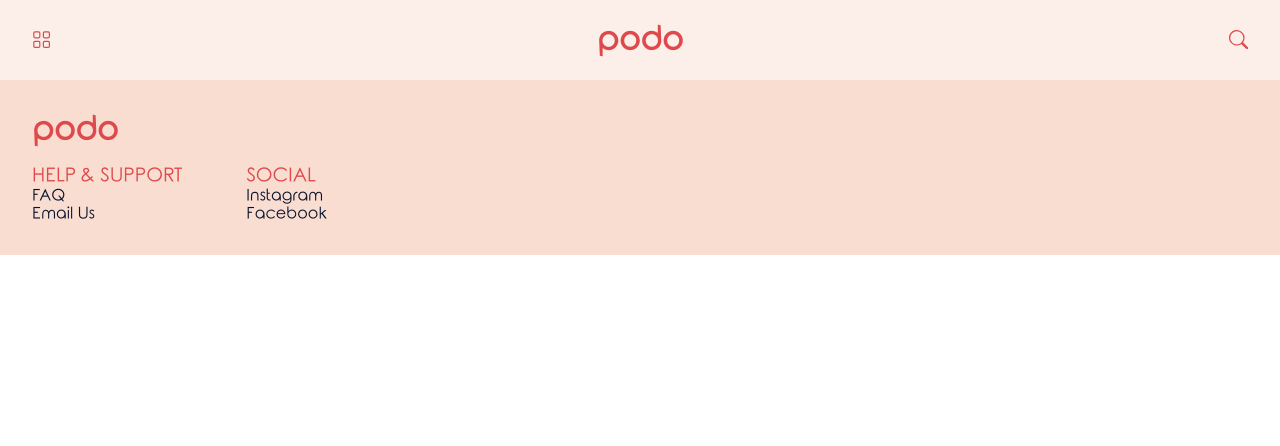
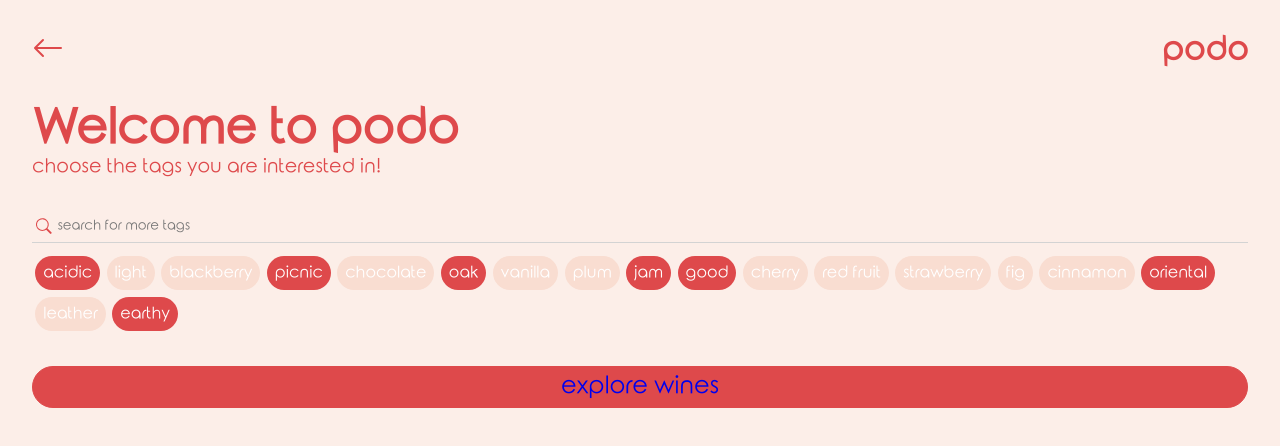
Before and after one commit to TREEANA/CSE416, a React (Create React App) app: page /detail in a window 1280 px wide. Shown: the top 446 px of the page. Built offline with nearby package versions, Linux system fonts and the light colour scheme; some icons are missing.

Commit message:
made RegisterTag page after Register, and working on combining those two

```diff
--- a/src/App.js
+++ b/src/App.js
@@ -29,6 +29,13 @@ const App = () => {
     setRegisterModalStatus(!registerModalStatus);
     console.log("register modal toggled , now is :", registerModalStatus);
   }
+
+  const [registerTagModalStatus, setRegisterTagModalStatus] = useState(false);
+  const toggleRegisterTagModal = () =>{
+    setRegisterTagModalStatus(!registerTagModalStatus);
+    console.log("register tag modal toggled, now is ; ", registerTagModalStatus);
+  }
+
 
   const [searchBarStatus, setSearchBarStatus] = useState(false);
   const toggleSearchBar = () => {
@@ -68,6 +75,7 @@ const App = () => {
         toggleSidebar={toggleSidebar}
         toggleLoginModal={toggleLoginModal}
         toggleRegisterModal = {toggleRegisterModal}
+        toggleRegisterTagModal = {toggleRegisterTagModal}
         userstatus={userstatus}
         filterpage = {filterpage}
         togglefilterpage = {togglefilterpage}
@@ -79,6 +87,8 @@ const App = () => {
         toggleLoginModal={toggleLoginModal}
         toggleRegisterModal = {toggleRegisterModal}
         registerModalStatus = {registerModalStatus}
+        toggleRegisterTagModal = {toggleRegisterTagModal}
+        registerTagModalStatus = {registerTagModalStatus}
       ></Login>
       <Search
         toggleSearchBar={toggleSearchBar}
--- a/src/components/Detail/Detail.js
+++ b/src/components/Detail/Detail.js
@@ -5,6 +5,7 @@ import Review from "../Review/Review";
 // import Filter from "../Filter/Filter";
 // import Sort from "../Sort/Sort";
 import Register from "../Register/Register";
+import RegisterTag from "../RegisterTag/RegisterTag";
 
 const Detail = ({userstatus }) => {
 
@@ -14,6 +15,7 @@ const Detail = ({userstatus }) => {
       <div className = "detail">
         {/* <Filter filterpage = {filterpage} togglefilterpage = {togglefilterpage}/> */}
         {/* <Sort/> */}
+        <RegisterTag/>
       </div>
 
       {/* <div className="detail">
--- a/src/components/Login/Login.js
+++ b/src/components/Login/Login.js
@@ -4,7 +4,7 @@ import { Link } from "react-router-dom";
 import "./Login.css";
 import Register from "../Register/Register";
 
-const Login = ({ loginModalStatus, toggleLoginModal, toggleRegisterModal, registerModalStatus }) => {
+const Login = ({ loginModalStatus, toggleLoginModal, toggleRegisterModal, registerModalStatus,registerTagModalStatus, toggleRegisterTagModal }) => {
   return (
     <>
       <div className={loginModalStatus ? "login login--inactive" : "login"}>
@@ -27,7 +27,7 @@ const Login = ({ loginModalStatus, toggleLoginModal, toggleRegisterModal, regist
           <Link to="/">login</Link>
         </div>
         <div className="login__register" onClick = {toggleRegisterModal}>register</div>
-        {registerModalStatus && <Register toggleRegisterModal = {toggleRegisterModal} registerModalStatus = {registerModalStatus}/>}
+        {registerModalStatus && <Register toggleRegisterModal = {toggleRegisterModal} registerModalStatus = {registerModalStatus} registerTagModalStatus = {registerTagModalStatus} toggleRegisterTagModal = {toggleRegisterTagModal}/>}
         <div className="login__sns">
           <div className="login__sns-msg">login with SNS</div>
           <div className="login__sns-cont">
--- a/src/components/Register/Register.js
+++ b/src/components/Register/Register.js
@@ -2,8 +2,9 @@ import React, {useState} from "react";
 import "./Register.css";
 import { BsArrowLeft } from "react-icons/bs";
 import { Link } from "react-router-dom";
+import RegisterTag from "../RegisterTag/RegisterTag";
 
-const Register = ({toggleRegisterModal, registerModalStatus}) => {
+const Register = ({toggleRegisterModal, registerModalStatus, registerTagModalStatus, toggleRegisterTagModal}) => {
   return (
     <>
         <div className = "register">
@@ -16,7 +17,7 @@ const Register = ({toggleRegisterModal, registerModalStatus}) => {
 
             <div className = "register__main">
                 <div className="register__title">Register</div>
-                <div className = "register__main-content">
+                <form className = "register__main-content">
                         <input className="register__email" placeholder = "email"></input>
                         <input className="register__name" placeholder = "username"></input>
                         <div className = "register__name-warning">  available username </div>
@@ -24,9 +25,9 @@ const Register = ({toggleRegisterModal, registerModalStatus}) => {
                         <input className="register__pwd" placeholder = "password" type = "password"></input>
                         <input className="register__pwd2" placeholder = "password" type = "password"></input>
                         <div className = "register__pwd-warning"> Password does not match </div>
-
-                    <div className="register__register" onClick = {toggleRegisterModal} >register</div>
-                </div>
+                    <div className="register__register" onClick = {() =>{toggleRegisterModal(); toggleRegisterTagModal();}} > register</div>
+                    {registerTagModalStatus && <RegisterTag/>}
+                </form>
             </div>
         </div>
     </>
--- /dev/null
+++ b/src/components/RegisterTag/RegisterTag.css
@@ -0,0 +1,98 @@
+.registertag {
+    width: 100vw;
+    height: 100vh;
+    background-color: var(--bg-20);
+    /* transform: translateY(-100%); */
+    z-index: 2;
+    position: fixed;
+    top: 0;
+    left: 0;
+    color: var(--primary);
+    flex-direction: column;
+}
+
+.registertag__header {
+    display: flex;
+    margin: var(--margin-out);
+    font-size: 2rem;
+    justify-content: space-between;
+}
+
+.registertag__back:hover {
+    cursor: pointer;
+}
+
+.registertag__home>a {
+    color: var(--primary);
+    font-weight: bold;
+}
+
+.registertag__home:hover {
+    cursor: pointer;
+}
+
+.registertag__main {
+    margin: 0 var(--margin-out);
+}
+
+.registertag__title {
+    font-size: var(--size-title);
+    font-weight: bold;
+    /* margin: var(--margin-out) 0; */
+}
+
+.registertag_subtitle {
+    font-size: var(--size-txt);
+    margin-bottom: var(--margin-out);
+}
+
+.registertag__main-content {
+    display: flex;
+    flex-direction: column;
+}
+
+.registertag__main-search {
+    width: 100%;
+    display: flex;
+    align-items: center;
+    border-bottom: lightgray 1px solid;
+    margin-bottom: 10px;
+    height: 2rem;
+}
+
+.registertag__main-search-icon {
+    margin: 2px;
+    padding: 2px;
+}
+
+.registertag__main-search-input {
+    width: 100%;
+    border: none;
+    overflow: hidden;
+    white-space: nowrap;
+    text-overflow: ellipsis;
+    height: var(--size-btn);
+    background-color: transparent;
+}
+
+.registertag__main-search-input:hover,
+.registertag__main-search-input:not(hover),
+.registertag__main-search-input:focus {
+    outline: none;
+    border: none;
+    caret-color: var(--primary);
+}
+
+.registertag__explore {
+    display: flex;
+    justify-content: center;
+    align-items: center;
+    background-color: var(--primary);
+    border: 1px var(--primary) solid;
+    font-size: var(--size-btn);
+    height: var(--size-btn);
+    padding: 0.5rem 1rem;
+    margin: var(--margin-out) 0;
+    border-radius: 30px;
+    color: var(--bg-0);
+}
--- /dev/null
+++ b/src/components/RegisterTag/RegisterTag.js
@@ -0,0 +1,64 @@
+import "./RegisterTag.css";
+import React, {useState} from "react";
+import { BsArrowLeft,BsSearch } from "react-icons/bs";
+import { Link } from "react-router-dom";
+import Tag from '../Tag/Tag';
+
+
+const RegisterTag = ({toggleRegisteTagModal, registerTagModalStatus}) =>{
+
+    return (
+        <>
+            <div className = "registertag">
+                <div className="registertag__header">
+                    <BsArrowLeft className="registertag__back" ></BsArrowLeft>
+                    <div className="registertag__home" >
+                        <Link to="/" >podo</Link>
+                    </div>
+                </div>
+
+                <div className = "registertag__main">
+                    <div className="registertag__title">Welcome to podo</div>
+                    <div className = "registertag_subtitle"> choose the tags you are interested in! </div>
+                    <div className = "registertag__main-content">
+
+                        <div className = "registertag__main-search">
+                            <BsSearch className = "registertag__main-search-icon"/>
+                            <input className = "registertag__main-search-input" placeholder = "search for more tags"></input>
+                        </div>
+
+                        <div className = "registertag__main-tag">
+                            <Tag isFilled = {1} txt = {"acidic"}></Tag>
+                            <Tag isFilled = {0} txt = {"light"}></Tag>
+                            <Tag isFilled = {0} txt = {"blackberry"}></Tag>
+                            <Tag isFilled = {1} txt = {"picnic"}></Tag>
+                            <Tag isFilled = {0} txt = {"chocolate"}></Tag>
+                            <Tag isFilled = {1} txt = {"oak"}></Tag>
+                            <Tag isFilled = {0} txt = {"vanilla"}></Tag>
+                            <Tag isFilled = {0} txt = {"plum"}></Tag>
+                            <Tag isFilled = {1} txt = {"jam"}></Tag>
+                            <Tag isFilled = {1} txt = {"good"}></Tag>
+                            <Tag isFilled = {0} txt = {"cherry"}></Tag>
+                            <Tag isFilled = {0} txt = {"red fruit"}></Tag>
+                            <Tag isFilled = {0} txt = {"strawberry"}></Tag>
+                            <Tag isFilled = {0} txt = {"fig"}></Tag>
+                            <Tag isFilled = {0} txt = {"cinnamon"}></Tag>
+                            <Tag isFilled = {1} txt = {"oriental"}></Tag>
+                            <Tag isFilled = {0} txt = {"leather"}></Tag>
+                            <Tag isFilled = {1} txt = {"earthy"}></Tag>
+                        </div>
+
+                        <div className="registertag__explore">
+                            <Link to = "/">explore wines </Link>
+                        </div>
+                    </div>
+                </div>
+            </div>
+
+
+        </>
+    )
+
+}
+
+export default RegisterTag;
--- a/src/components/Sidebar/Sidebar.js
+++ b/src/components/Sidebar/Sidebar.js
@@ -13,7 +13,9 @@ const Sidebar = ({
   sortpage,
   togglesortpage,
   toggleRegisterModal,
-  registerModalStatus
+  registerModalStatus,
+  registerTagModalStatus,
+  toggleRegisterTagModal
 }) => {
   return (
     <>
```
Lines whose indentation alone changed are shown as unchanged.
